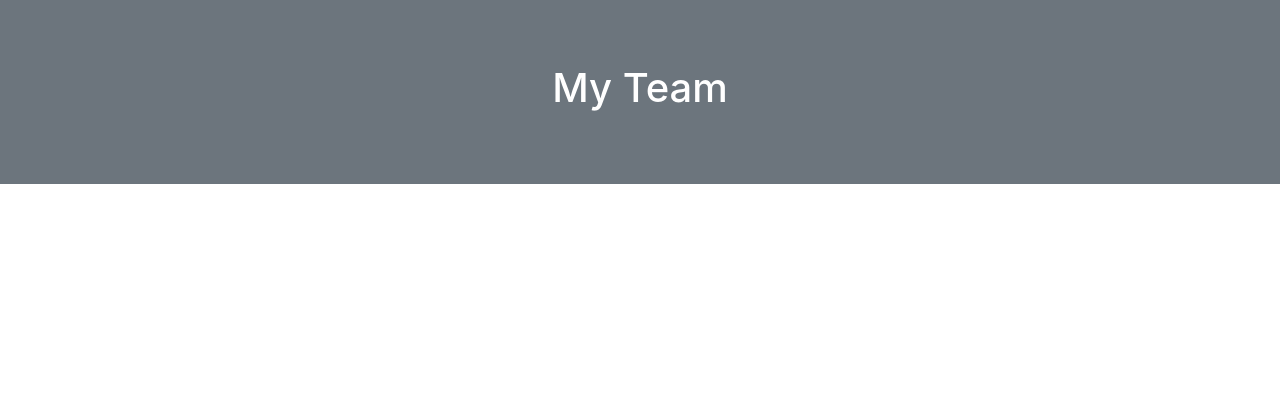
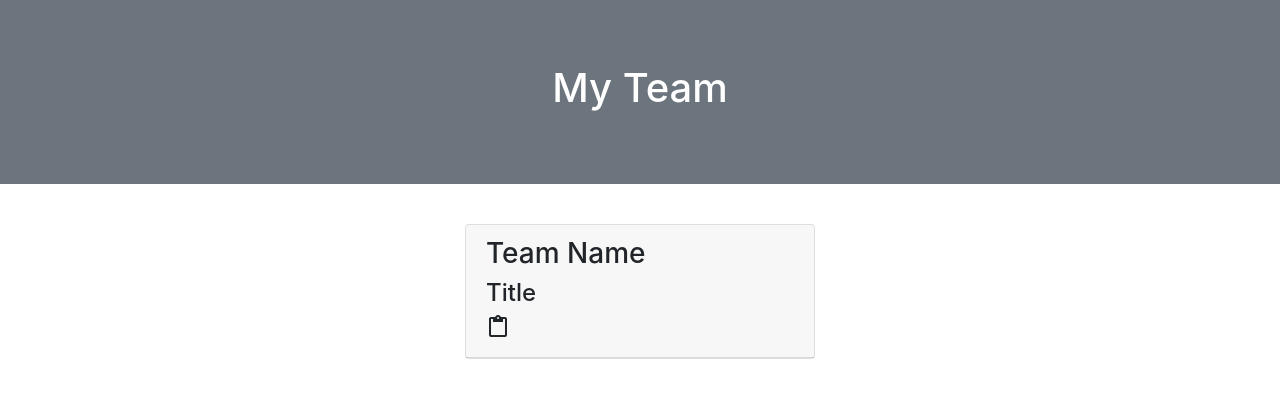
Before and after one commit to Arnasia/TeamFinder, a plain HTML site: page dist/index.html in a window 1280 px wide. Drawn offline with nearby package versions, Linux system fonts and the light colour scheme.

Commit message:
team header for card created

```diff
--- a/dist/index.html
+++ b/dist/index.html
@@ -18,6 +18,17 @@
             </div>
     </header>
 
+    <!-- container for the team cards -->
+    <div class="container">
+        <div class="row justify-content-center" id="team-cards">
+            <div class="col-4 mt-4">
+                <div class="card h-100">
+                    <div class="card-header">
+                        <h3>Team Name</h3>
+                        <h4>Title</h4><i class="material-icons">content_paste</i>
+                    </div>
+        </div>
+    </div>
 
 
 
```
